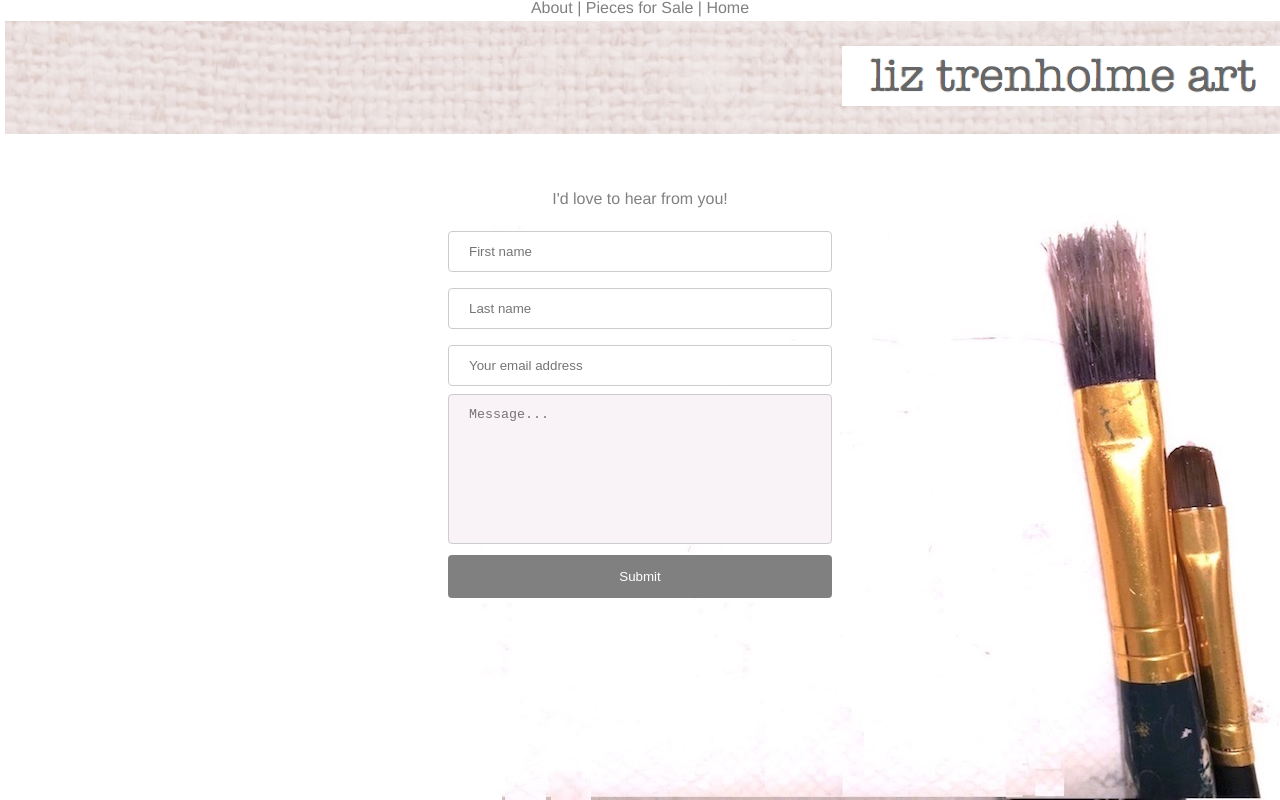
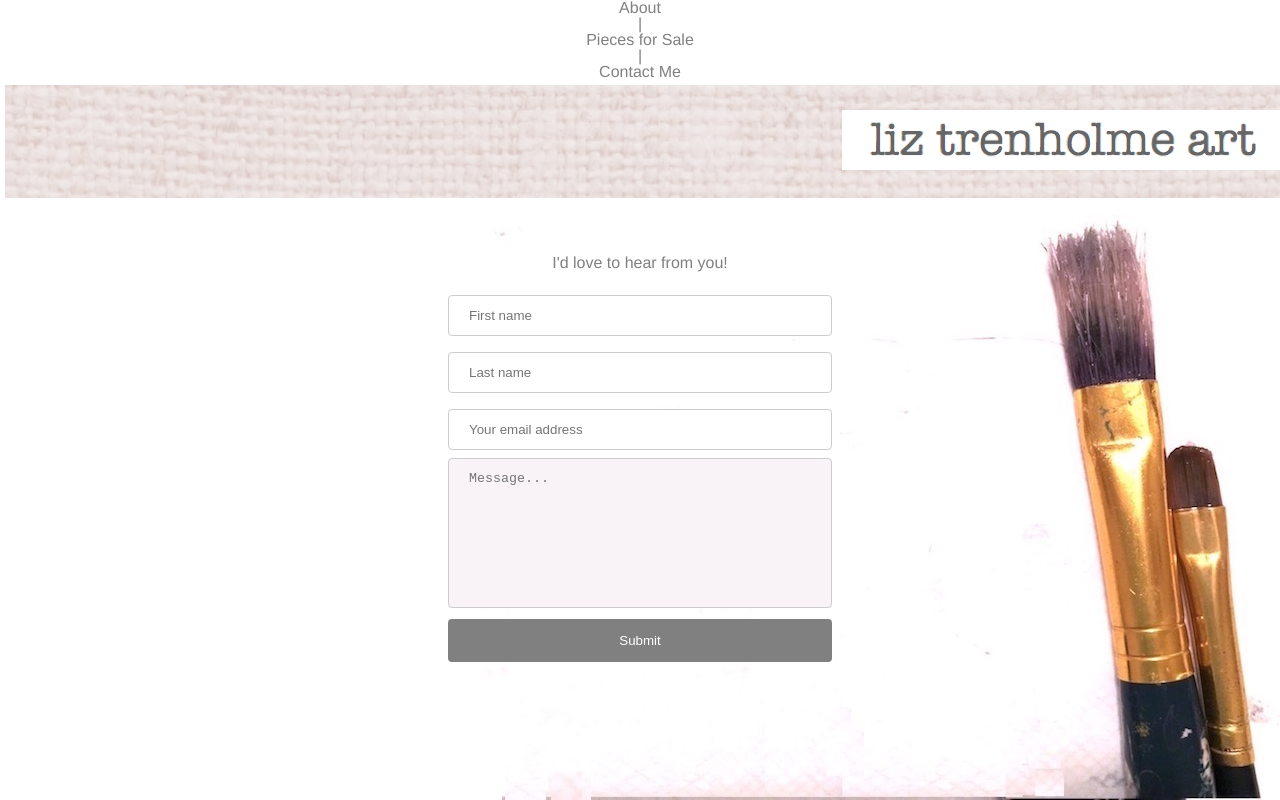
Before and after one commit to liztrenholme/liztrenholmeart, a plain HTML site: page contact.html in a window 1280 px wide. Shown: the top 800 px of the page. Drawn offline with Linux system fonts and the light colour scheme.

Commit message:
fixed styling issues in nav

```diff
--- a/contact.html
+++ b/contact.html
@@ -9,9 +9,13 @@
         <link rel="stylesheet" href="https://cdnjs.cloudflare.com/ajax/libs/font-awesome/4.7.0/css/font-awesome.min.css">
     </head>
     <body>
-    	<nav><center>
-            <a href="https://liztrenholme.github.io/liztrenholmeart/about.html">About</a> | <a href="https://patronart.com/liztrenholme">Pieces for Sale</a> | <a href="https://liztrenholme.github.io/liztrenholmeart/">Home</a></center>
-        </nav>
+    	<div class="navig">
+        <ul>
+            <li><a href="https://liztrenholme.github.io/liztrenholmeart/about.html">About</a></li> |
+            <li><a href="https://patronart.com/liztrenholme"> Pieces for Sale</a></li> |
+            <li><a href="https://liztrenholme.github.io/liztrenholmeart/contact.html"> Contact Me</a></li>
+        </ul>
+    </div>
         <header>
 			<img src="assets/images/logo.png" class="logo">
         </header>
```
